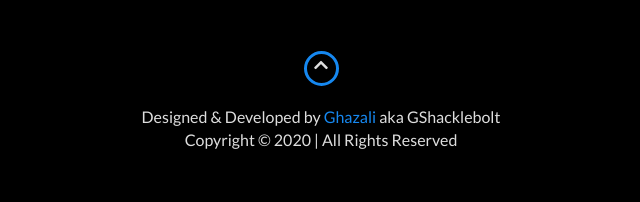
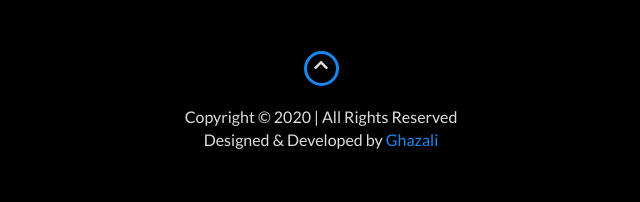
Before and after one commit to gshacklebolt/gshacklebolt.github.io, a PHP site: page /index.php in a window 1280 px wide. Shown: the part 3033-3235 px from the top of the page, without its empty margins (319-959 px from the left). Run offline with PHP 8.4, Linux system fonts and the light colour scheme; some libraries are stand-ins or nearby versions.

Commit message:
Removed document.write() from footer

```diff
--- a/common/footer.php
+++ b/common/footer.php
@@ -4,8 +4,9 @@
         </span>
       </div>
       <div class="copyright">
-		  <p>Designed &amp; Developed by <a href="https://ghazali.ml/" onMouseOver="this.style.color='#800080'" onMouseOut="this.style.color='#1688f0'">Ghazali</a> aka GShacklebolt
-      </p>
-      <p> Copyright &copy; <script>document.write(new Date().getFullYear());</script> | All Rights Reserved
-      </p>
+        <p id="copyright">
+          <script>document.getElementById("copyright").innerHTML="Copyright &copy; "+new Date().getFullYear()+" | All Rights Reserved";</script>
+        </p>
+  		  <p>Designed &amp; Developed by <a href="https://ghazali.ml/" onMouseOver="this.style.color='#800080'" onMouseOut="this.style.color='#1688f0'">Ghazali</a>
+        </p>
       </div>
```
